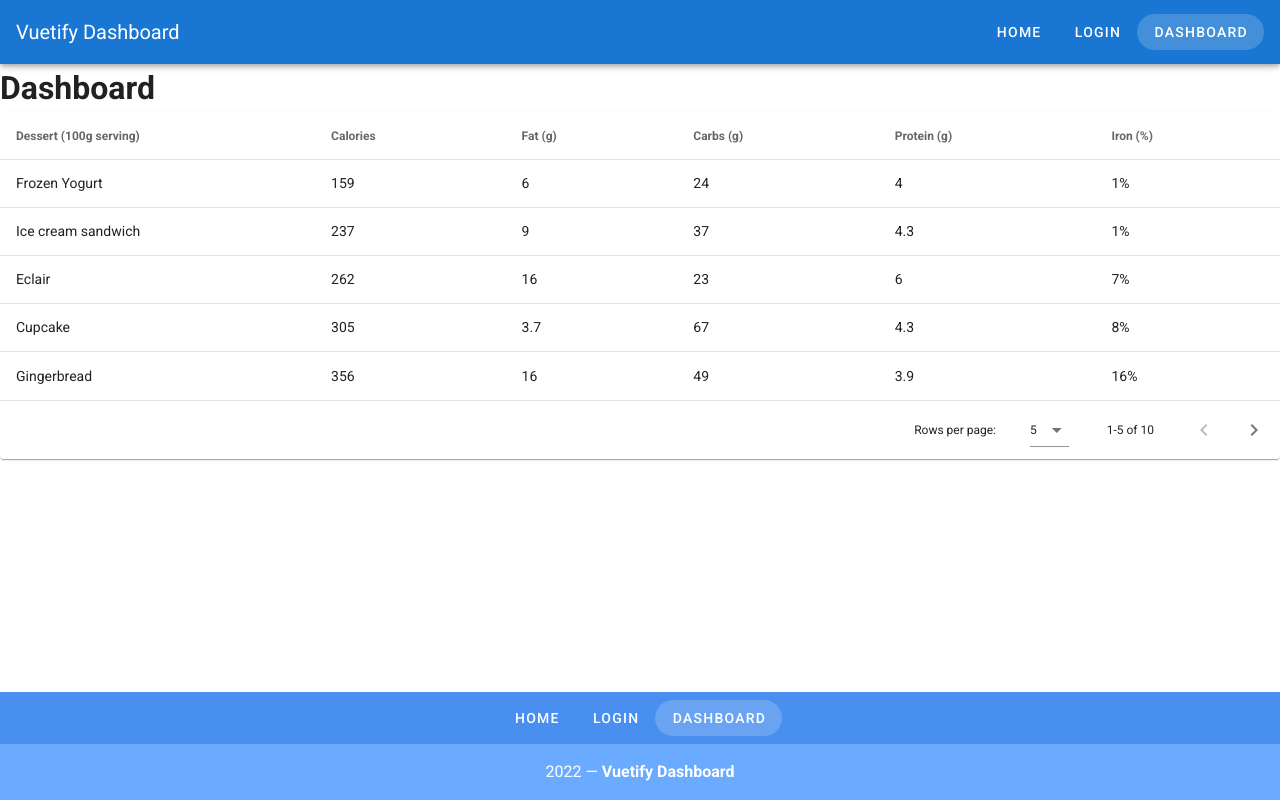
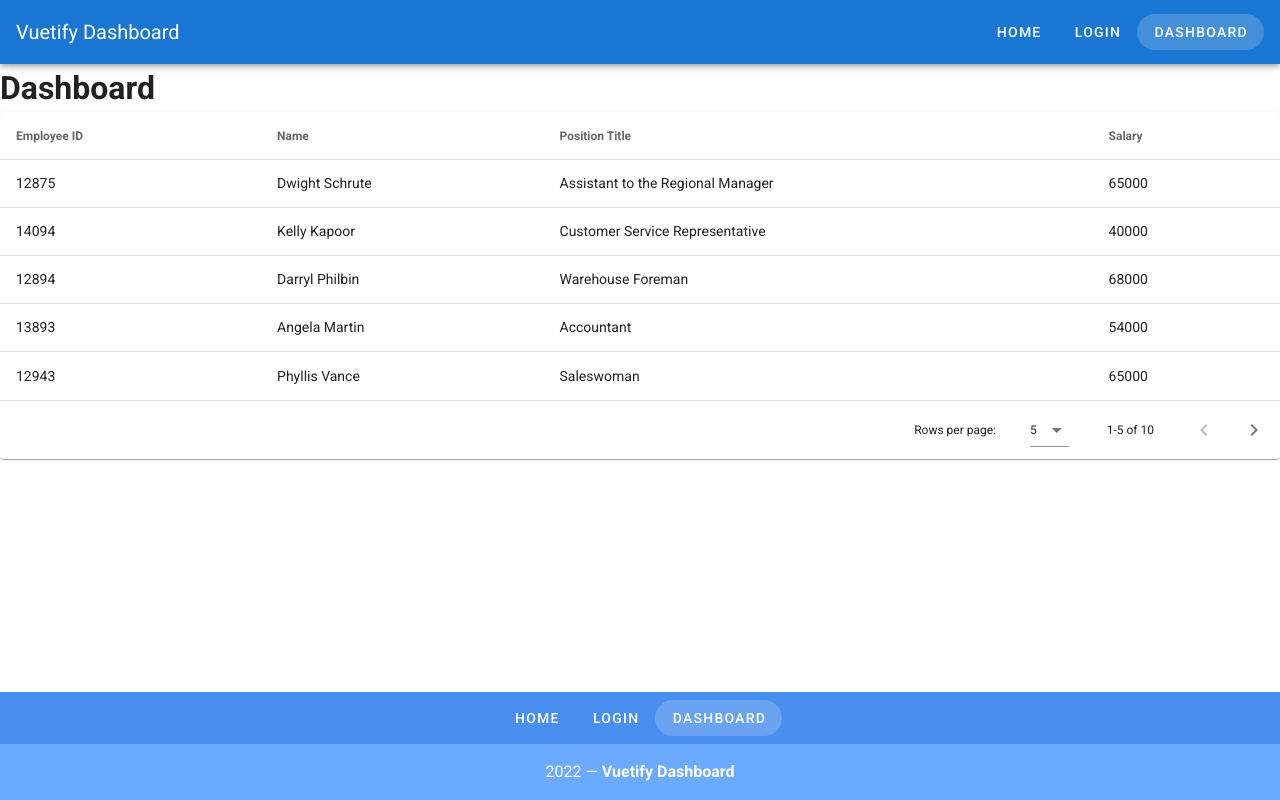
Before and after one commit to Ujez/vuetify-app, a Vue app: page /dashboard in a window 1280 px wide. Built offline with nearby package versions, Linux system fonts and the light colour scheme.

Commit message:
added multi-sorting, shows the name and title when row is clicked

```diff
--- a/src/views/dashboard.vue
+++ b/src/views/dashboard.vue
@@ -3,7 +3,7 @@
       <h1>Dashboard</h1>
         <v-data-table
     :headers="headers"
-    :items="desserts"
+    :items="employees"
     :items-per-page="5"
     class="elevation-1"
     @click:row="selectRow"
@@ -11,7 +11,8 @@
     <v-snackbar
       v-model="snackbar"
     >
-     You have selected {{ currentItem }}
+        You have selected {{ selectedEmployee.name }},
+                {{ selectedEmployee.title }}
         <v-btn
           color="pink"
           text
@@ -29,109 +30,86 @@
   export default {
     data () {
       return {
-        currentItem: '',
+        selectedEmployee: {
+            name: '',
+            title: ''
+        },
         snackbar: false,
         headers: [
+				{ text: 'Employee ID', value: 'id' },
+				{ text: 'Name', value: 'name' },
+				{ text: 'Position Title', value: 'title' },
+				{ text: 'Salary', value: 'salary' }
+			],
+        employees: [
             {
-            text: 'Dessert (100g serving)',
-            align: 'start',
-            sortable: false,
-            value: 'name',
-          },
-          { text: 'Calories', value: 'calories' },
-          { text: 'Fat (g)', value: 'fat' },
-          { text: 'Carbs (g)', value: 'carbs' },
-          { text: 'Protein (g)', value: 'protein' },
-          { text: 'Iron (%)', value: 'iron' },
-        ],
-        desserts: [
-          {
-            name: 'Frozen Yogurt',
-            calories: 159,
-            fat: 6.0,
-            carbs: 24,
-            protein: 4.0,
-            iron: '1%',
+                "id": 12875,
+                "name": "Dwight Schrute",
+                "title": "Assistant to the Regional Manager",
+                "salary": 65000
             },
                 {
-            name: 'Ice cream sandwich',
-            calories: 237,
-            fat: 9.0,
-            carbs: 37,
-            protein: 4.3,
-            iron: '1%',
+                "id": 14094,
+                "name": "Kelly Kapoor",
+                "title": "Customer Service Representative",
+                "salary": 40000
             },
             {
-            name: 'Eclair',
-            calories: 262,
-            fat: 16.0,
-            carbs: 23,
-            protein: 6.0,
-            iron: '7%',
+                "id": 12894,
+                "name": "Darryl Philbin",
+                "title": "Warehouse Foreman",
+                "salary": 68000
             },
             {
-            name: 'Cupcake',
-            calories: 305,
-            fat: 3.7,
-            carbs: 67,
-            protein: 4.3,
-            iron: '8%',
+                "id": 13893,
+                "name": "Angela Martin",
+                "title": "Accountant",
+                "salary": 54000
             },
             {
-            name: 'Gingerbread',
-            calories: 356,
-            fat: 16.0,
-            carbs: 49,
-            protein: 3.9,
-            iron: '16%',
+                "id": 12943,
+                "name": "Phyllis Vance",
+                "title": "Saleswoman",
+                "salary": 65000
             },
             {
-            name: 'Jelly bean',
-            calories: 375,
-            fat: 0.0,
-            carbs: 94,
-            protein: 0.0,
-            iron: '0%',
+                "id": 19523,
+                "name": "Karen Filippeli",
+                "title": "Saleswoman",
+                "salary": 65000
             },
             {
-            name: 'Lollipop',
-            calories: 392,
-            fat: 0.2,
-            carbs: 98,
-            protein: 0,
-            iron: '2%',
+                "id": 18349,
+                "name": "Toby Flenderson",
+                "title": "Human Resources Representative",
+                "salary": 60000
             },
             {
-            name: 'Honeycomb',
-            calories: 408,
-            fat: 3.2,
-            carbs: 87,
-            protein: 6.5,
-            iron: '45%',
+                "id": 11853,
+                "name": "Michael Scott",
+                "title": "Regional Manager",
+                "salary": 70000
             },
             {
-            name: 'Donut',
-            calories: 452,
-            fat: 25.0,
-            carbs: 51,
-            protein: 4.9,
-            iron: '22%',
+                "id": 14821,
+                "name": "Pam Beasley",
+                "title": "Secretary",
+                "salary": 45000
             },
             {
-            name: 'KitKat',
-            calories: 518,
-            fat: 26.0,
-            carbs: 65,
-            protein: 7,
-            iron: '6%',
-          },
+                "id": 15834,
+                "name": "Jim Halpert",
+                "title": "Salesman",
+                "salary": 65000
+            }
         ],
       }
     },
     methods:{
         selectRow(event){
             this.snackbar = true
-            this.currentItem = event.name
+          this.selectedEmployee.name = event.name
+			this.selectedEmployee.title = event.title
         }
     }
   }
```
Lines whose indentation alone changed are shown as unchanged.
